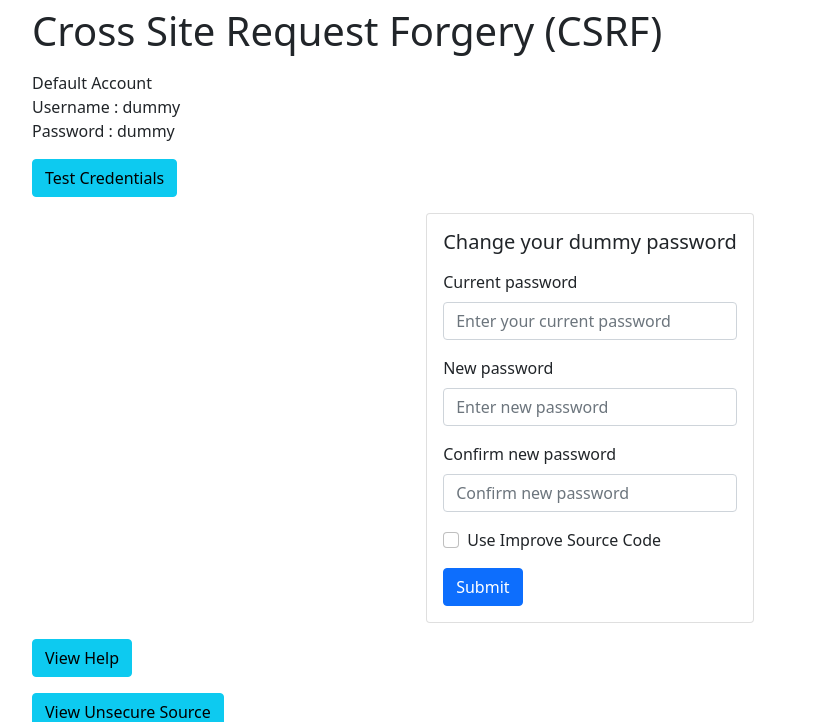
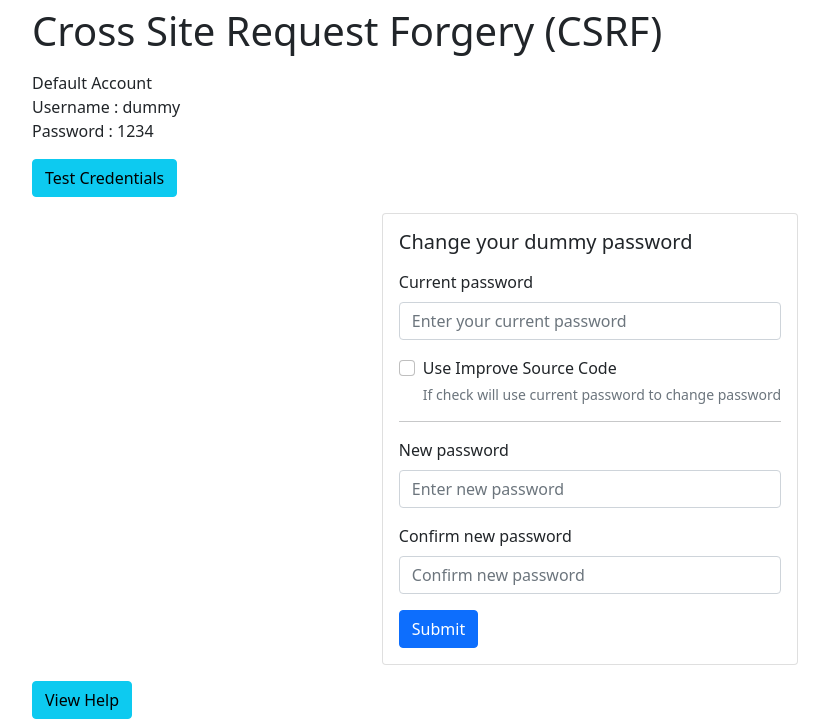
Before and after one commit to patarawatnil/nots0secure, a PHP site: page /vulnerabilities/csrf in a window 1280 px wide. Shown: the part 57-779 px from the top of the page, without its empty margins (50-879 px from the left). Run offline with PHP 8.4, Linux system fonts and the light colour scheme.

Commit message:
Add csrf

```diff
--- a/vulnerabilities/csrf/index.php
+++ b/vulnerabilities/csrf/index.php
@@ -15,7 +15,7 @@ include(WEB_PAGE_TO_ROOT . 'static/layouts/header.php');
     <p>
     <div>Default Account</div>
     <div>Username : dummy</div>
-    <div>Password : dummy</div>
+    <div>Password : 1234</div>
     </p>
 
     <div class="mt-3">
@@ -82,6 +82,15 @@ include('test_credentials.php');
                     <label for="currentpass" class="form-label">Current password</label>
                     <input type="password" class="form-control" id="currentpass" name="currentpass" placeholder="Enter your current password">
                 </div>
+                <!-- Use Improve -->
+                <div class="form-check mt-3">
+                    <input class="form-check-input" type="checkbox" value="useimprove" id="useimprove" name="useimprove">
+                    <label class="form-check-label" for="useimprove">
+                        Use Improve Source Code
+                    </label>
+                    <div id="useimprovehelp" class="form-text">If check will use current password to change password</div>
+                </div>
+                <hr/>
                 <!-- Enter New password -->
                 <div class="mt-3">
                     <label for="newpass" class="form-label">New password</label>
@@ -91,13 +100,6 @@ include('test_credentials.php');
                 <div class="mt-3">
                     <label for="confirmnewpass" class="form-label">Confirm new password</label>
                     <input type="password" class="form-control" id="confirmnewpass" name="confirmnewpass" placeholder="Confirm new password">
-                </div>
-                <!-- Use Improve -->
-                <div class="form-check mt-3">
-                    <input class="form-check-input" type="checkbox" value="useimprove" id="useimprove" name="useimprove">
-                    <label class="form-check-label" for="useimprove">
-                        Use Improve Source Code
-                    </label>
                 </div>
                 <!-- Submit -->
                 <div class="mt-3">
```
